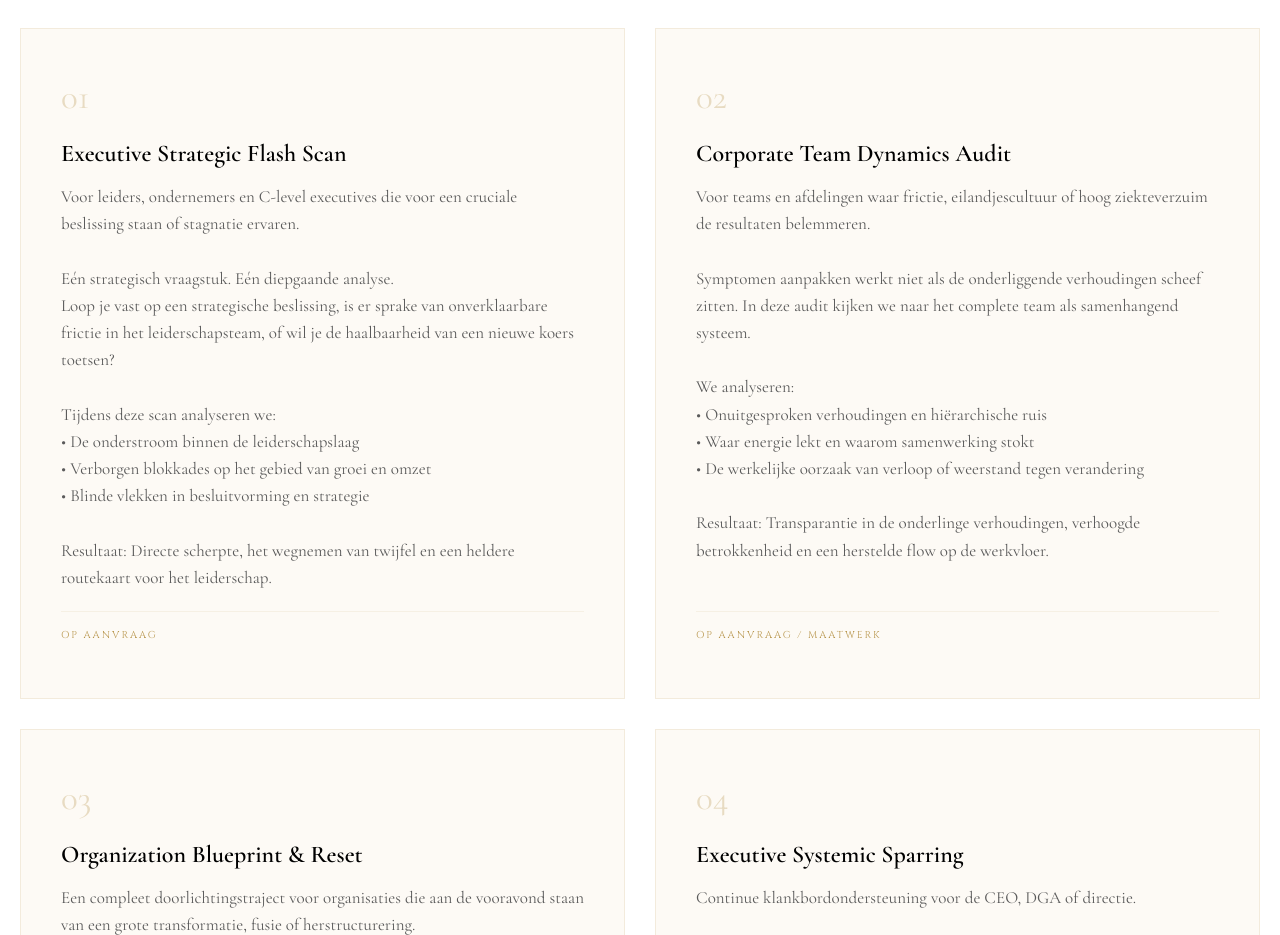
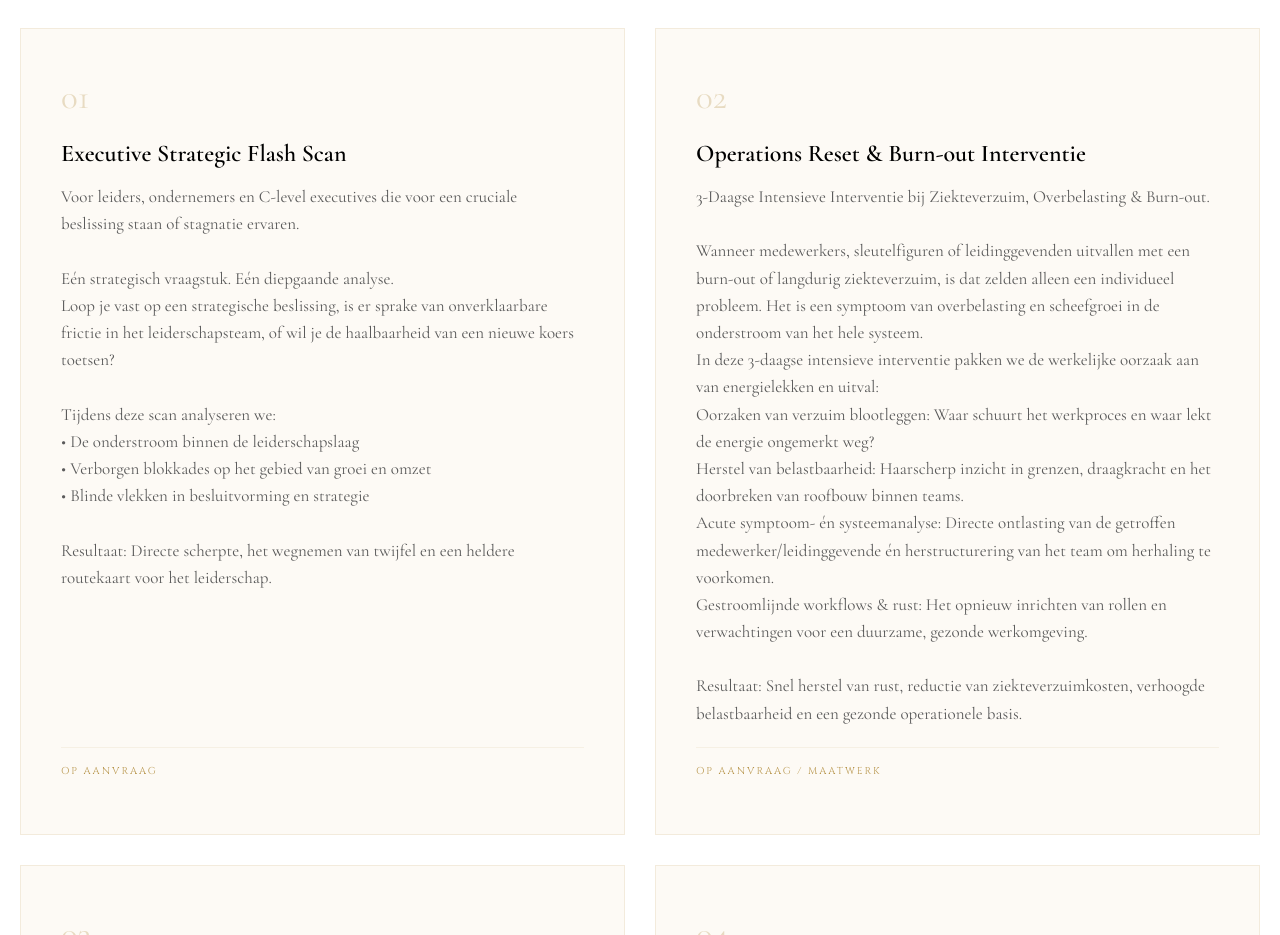
Before and after one commit to tamaraesseveld-sys/celestialelora, a plain HTML site: page Bedrijven.html in a window 1280 px wide. Shown: the part 1840-2775 px from the top of the page. Drawn offline with nearby package versions, Linux system fonts and the light colour scheme.

Commit message:
Update Bedrijven.html

```diff
--- a/Bedrijven.html
+++ b/Bedrijven.html
@@ -188,17 +188,17 @@ Resultaat: Directe scherpte, het wegnemen van twijfel en een heldere routekaart
         <!-- VAKJE 02 -->
         <div class="dienst-card">
             <div class="dienst-number">02</div>
-            <h3 class="dienst-name">Corporate Team Dynamics Audit</h3>
-            <p class="dienst-desc">Voor teams en afdelingen waar frictie, eilandjescultuur of hoog ziekteverzuim de resultaten belemmeren.
+            <h3 class="dienst-name">Operations Reset & Burn-out Interventie</h3>
+            <p class="dienst-desc">3-Daagse Intensieve Interventie bij Ziekteverzuim, Overbelasting & Burn-out.
 
-Symptomen aanpakken werkt niet als de onderliggende verhoudingen scheef zitten. In deze audit kijken we naar het complete team als samenhangend systeem.
+Wanneer medewerkers, sleutelfiguren of leidinggevenden uitvallen met een burn-out of langdurig ziekteverzuim, is dat zelden alleen een individueel probleem. Het is een symptoom van overbelasting en scheefgroei in de onderstroom van het hele systeem.
+In deze 3-daagse intensieve interventie pakken we de werkelijke oorzaak aan van energielekken en uitval:
+Oorzaken van verzuim blootleggen: Waar schuurt het werkproces en waar lekt de energie ongemerkt weg?
+Herstel van belastbaarheid: Haarscherp inzicht in grenzen, draagkracht en het doorbreken van roofbouw binnen teams.
+Acute symptoom- én systeemanalyse: Directe ontlasting van de getroffen medewerker/leidinggevende én herstructurering van het team om herhaling te voorkomen.
+Gestroomlijnde workflows & rust: Het opnieuw inrichten van rollen en verwachtingen voor een duurzame, gezonde werkomgeving.
 
-We analyseren:
-• Onuitgesproken verhoudingen en hiërarchische ruis
-• Waar energie lekt en waarom samenwerking stokt
-• De werkelijke oorzaak van verloop of weerstand tegen verandering
-
-Resultaat: Transparantie in de onderlinge verhoudingen, verhoogde betrokkenheid en een herstelde flow op de werkvloer.</p>
+Resultaat: Snel herstel van rust, reductie van ziekteverzuimkosten, verhoogde belastbaarheid en een gezonde operationele basis.</p>
             <div class="prijs-tag">Op aanvraag / Maatwerk</div>
         </div>
 
```
